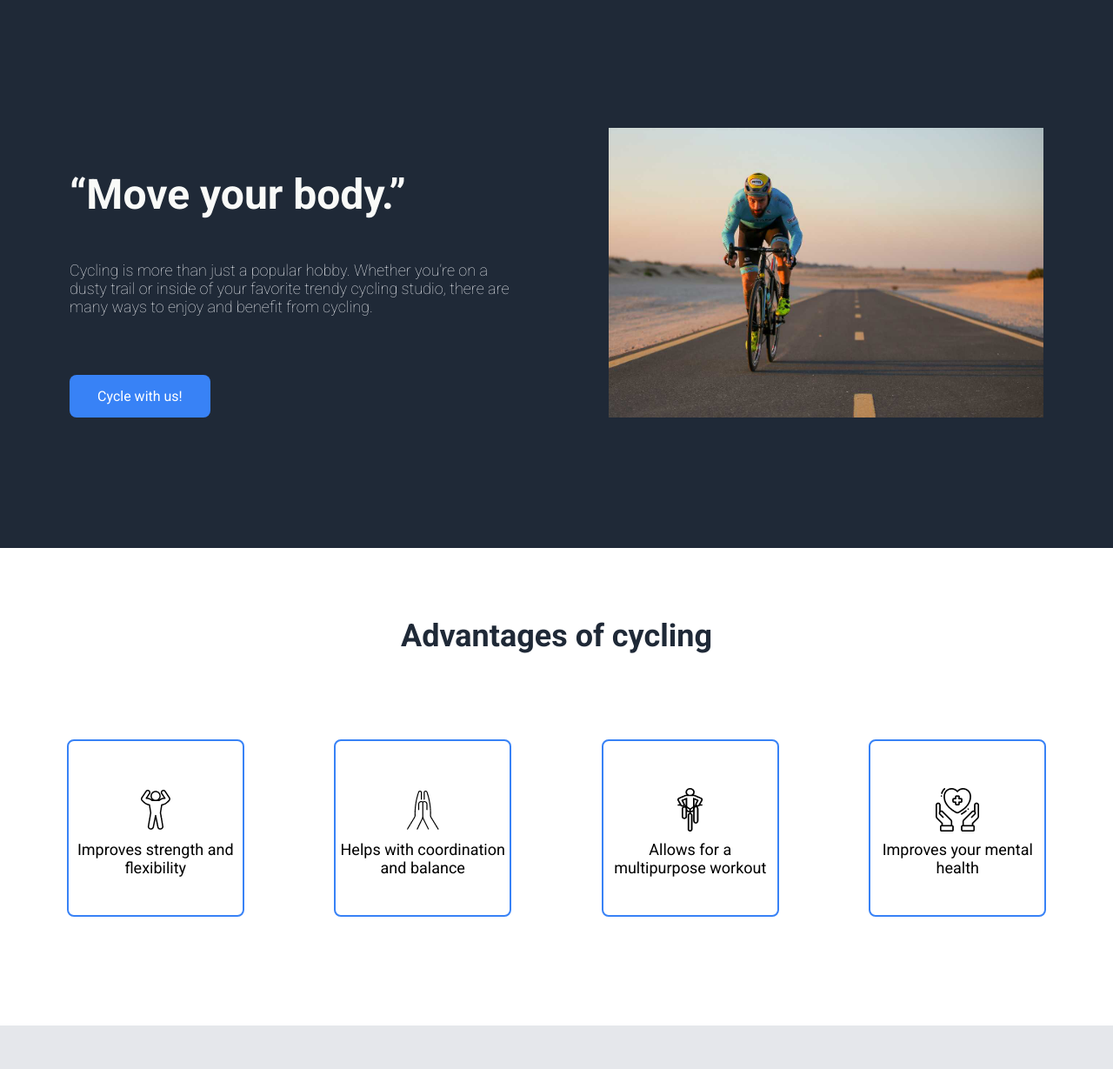
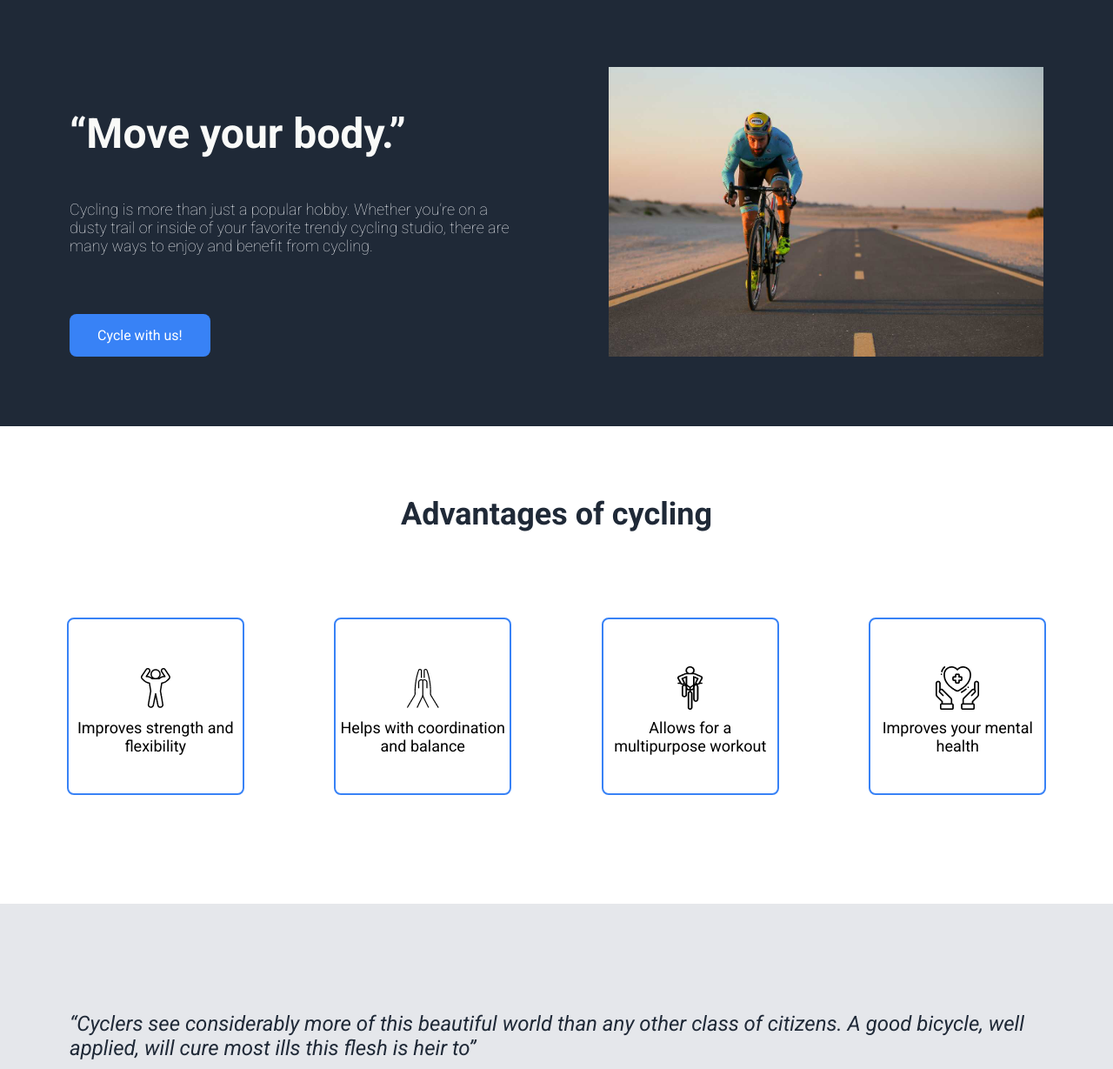
Before and after one commit to tanitani5504/Css-project, a plain HTML site: page index.html in a window 1280 px wide. Shown: the part 71-1300 px from the top of the page at 87% size. Drawn offline with Linux system fonts and the light colour scheme.

Commit message:
call-to-action change

```diff
--- a/style.css
+++ b/style.css
@@ -61,7 +61,7 @@ header{
 .hero{
     background-color:#1F2937;
     display: flex;
-    padding: 150px 80px;
+    padding: 80px 80px;
 }
 button{
     background-color: #3882F6;
@@ -118,7 +118,7 @@ h2{
     padding: 80px;
 }
 .quote-text{
-    font-size: 36px;
+    font-size: 24px;
     font-style: italic;
     font-weight: light;
     color:#1F2937;
@@ -134,6 +134,7 @@ h2{
 .call-to-action{
     background-color:#3882F6;
     display: flex;
+    margin: 100px 50px;
 }
 h3{
     font-size:24px;
```
